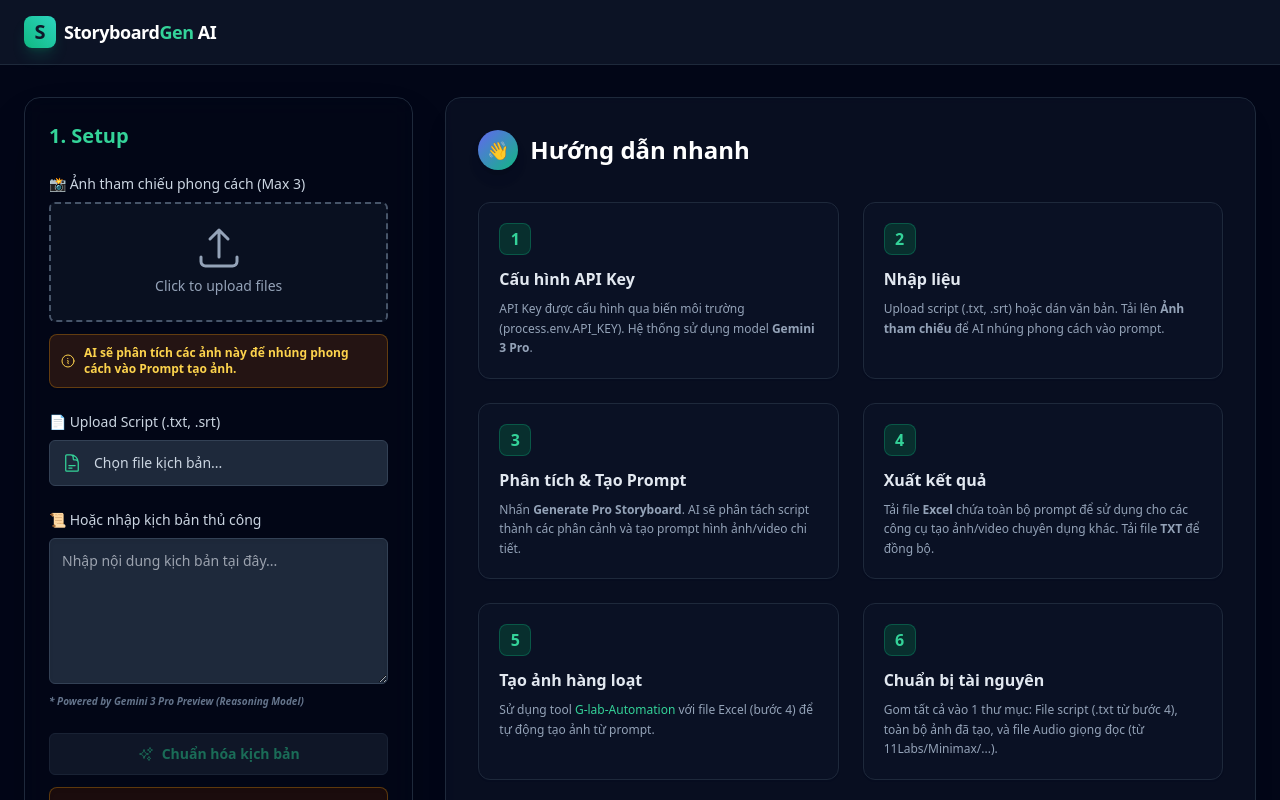
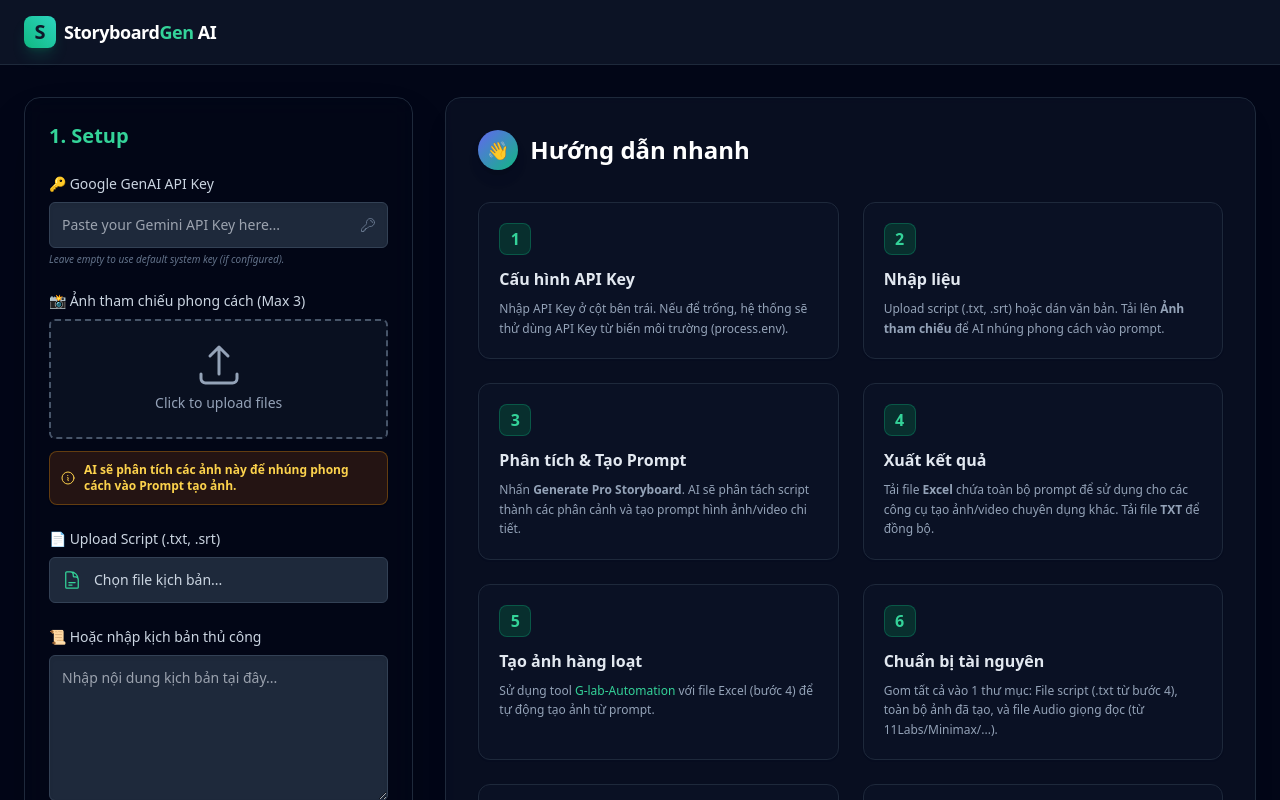
Before and after one commit to thuanndbxvp/Tool-T-ng-H-a-Ch-Ng-i-Ti-n-S-, a React (Vite) app: page / in a window 1280 px wide. Shown: the top 800 px of the page. Built offline with nearby package versions, Linux system fonts and the light colour scheme.

Commit message:
feat: Allow direct API key input
Adds an input field for users to directly provide their API key. If left empty, the system will attempt to use the API key from environment variables. This improves flexibility for API key management.

```diff
--- a/App.tsx
+++ b/App.tsx
@@ -246,7 +246,7 @@ const WelcomeGuide: FC = () => (
                 <div className="w-8 h-8 rounded-lg bg-emerald-900/50 text-emerald-400 flex items-center justify-center font-bold mb-3 border border-emerald-500/30">1</div>
                 <h3 className="font-bold text-slate-200 mb-2">Cấu hình API Key</h3>
                 <p className="text-xs text-slate-400 leading-relaxed">
-                    API Key được cấu hình qua biến môi trường (process.env.API_KEY). Hệ thống sử dụng model <strong>Gemini 3 Pro</strong>.
+                    Nhập API Key ở cột bên trái. Nếu để trống, hệ thống sẽ thử dùng API Key từ biến môi trường (process.env).
                 </p>
             </div>
 
@@ -326,12 +326,14 @@ interface ControlPanelProps {
   onDownloadStandardized: () => void;
   segmentationMode: 'ai' | 'punctuation';
   setSegmentationMode: (mode: 'ai' | 'punctuation') => void;
+  apiKey: string;
+  setApiKey: (key: string) => void;
 }
 const ControlPanel: FC<ControlPanelProps> = ({
     mode, setMode, scenario, setScenario, referenceImages,
     onImageUpload, onScriptUpload, onBuildPrompts, isBuilding,
     scriptFileName, onStandardizeScript, isStandardizing, standardizedScript, onDownloadStandardized,
-    segmentationMode, setSegmentationMode
+    segmentationMode, setSegmentationMode, apiKey, setApiKey
 }) => {
   const charImgRef = useRef<HTMLInputElement>(null);
   const scriptFileRef = useRef<HTMLInputElement>(null);
@@ -348,6 +350,24 @@ const ControlPanel: FC<ControlPanelProps> = ({
       <h2 className="text-xl font-bold text-emerald-400 mb-6">1. Setup</h2>
 
       <div className="flex flex-col gap-6">
+          {/* API Key Section */}
+          <div>
+            <label className="block text-sm font-medium text-slate-300 mb-2">🔑 Google GenAI API Key</label>
+            <div className="relative">
+                <input
+                    type="password"
+                    value={apiKey}
+                    onChange={(e) => setApiKey(e.target.value)}
+                    placeholder="Paste your Gemini API Key here..."
+                    className="w-full bg-slate-800 border border-slate-700 p-3 rounded-md focus:ring-2 focus:ring-emerald-500 focus:border-emerald-500 transition shadow-inner text-white text-sm pr-10"
+                />
+                <div className="absolute inset-y-0 right-0 flex items-center pr-3 pointer-events-none">
+                     {apiKey ? <CheckCircleIcon className="h-4 w-4 text-emerald-500" /> : <KeyIcon className="h-4 w-4 text-slate-500" />}
+                </div>
+            </div>
+            <p className="text-[10px] text-slate-500 mt-1 italic">Leave empty to use default system key (if configured).</p>
+          </div>
+
           {/* COLUMN 1: Inputs */}
           <div className="flex flex-col gap-6">
             {/* Reference Images */}
@@ -480,6 +500,7 @@ const App: FC = () => {
   const [isStandardizing, setIsStandardizing] = useState<boolean>(false);
   const [standardizedScript, setStandardizedScript] = useState<string | null>(null);
   const [segmentationMode, setSegmentationMode] = useState<'ai' | 'punctuation'>('ai');
+  const [apiKey, setApiKey] = useState<string>('');
   const [toasts, setToasts] = useState<ToastMessage[]>([]);
 
   // Toast Helper
@@ -538,13 +559,14 @@ const App: FC = () => {
       if (!scenario) return;
       setIsStandardizing(true);
       try {
-          const apiKey = process.env.API_KEY || "";
-          if (!apiKey) {
-             addToast('error', 'Missing API Key', 'API Key not found in environment.');
+          // Priority: User Input > Env Var
+          const effectiveKey = apiKey || process.env.API_KEY || "";
+          if (!effectiveKey) {
+             addToast('error', 'Missing API Key', 'Please enter a Google GenAI API Key.');
              setIsStandardizing(false);
              return;
           }
-          const result = await standardizeScriptWithAI(scenario, apiKey);
+          const result = await standardizeScriptWithAI(scenario, effectiveKey);
           setStandardizedScript(result);
           addToast('success', 'Success', 'Script standardized successfully.');
       } catch (error: any) {
@@ -569,9 +591,10 @@ const App: FC = () => {
       if (!scenario) return;
       setIsBuilding(true);
       try {
-           const apiKey = process.env.API_KEY || "";
-           if (!apiKey) {
-             addToast('error', 'Missing API Key', 'API Key not found in environment.');
+           // Priority: User Input > Env Var
+           const effectiveKey = apiKey || process.env.API_KEY || "";
+           if (!effectiveKey) {
+             addToast('error', 'Missing API Key', 'Please enter a Google GenAI API Key.');
              setIsBuilding(false);
              return;
           }
@@ -581,7 +604,7 @@ const App: FC = () => {
           const results = await analyzeScriptWithAI(
               scenario,
               refImagesForService,
-              apiKey,
+              effectiveKey,
               GENERAL_STYLE,
               mode,
               segmentationMode
@@ -659,6 +682,8 @@ const App: FC = () => {
                         onDownloadStandardized={handleDownloadStandardized}
                         segmentationMode={segmentationMode}
                         setSegmentationMode={setSegmentationMode}
+                        apiKey={apiKey}
+                        setApiKey={setApiKey}
                     />
                 </div>
 
```
